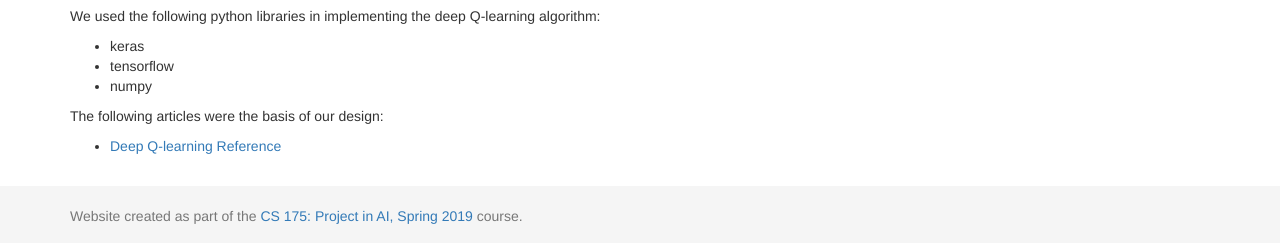
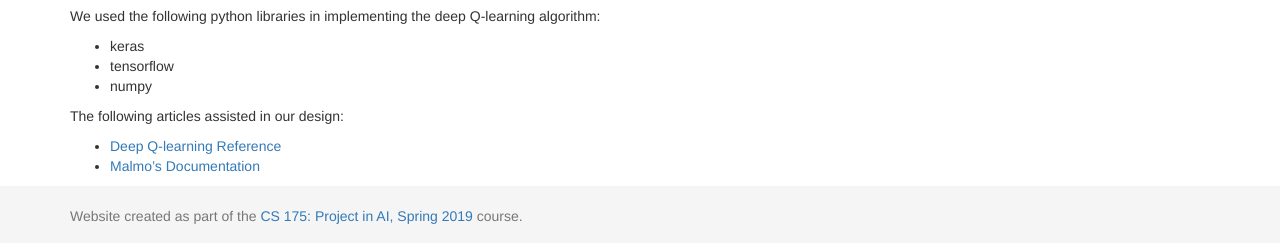
Before and after one commit to JasonMehroziad/Descendant, a Jekyll site: the page built from docs/status.md, in a window 1280 px wide and 1281 px high. Shown: the part 1035-1278 px from the top of the window. Built offline with Jekyll 4.4.1, drawn with Linux system fonts in a browser that asks for light colours.

Commit message:
Update status.md

```diff
--- a/docs/status.md
+++ b/docs/status.md
@@ -25,7 +25,11 @@ The agent is trained on a basic structure. Once training is complete, it (should
 
 # Evaluation
 
+
+
+
 # Remaining Goals
+
 
 # Resources Used
 We used the following python libraries in implementing the deep Q-learning algorithm:
@@ -33,5 +37,6 @@ We used the following python libraries in implementing the deep Q-learning algor
   - tensorflow
   - numpy
 
-The following articles were the basis of our design:
+The following articles assisted in our design:
   - [Deep Q-learning Reference](https://keon.io/deep-q-learning/?fbclid=IwAR2WyQjJg7nFgQeF_p72_Bt8FSkGCc4ZhJqcRipT2cmnb6MtbYu-mA7bTT0)
+  - [Malmo's Documentation](http://microsoft.github.io/malmo/0.30.0/Documentation/index.html)
```
